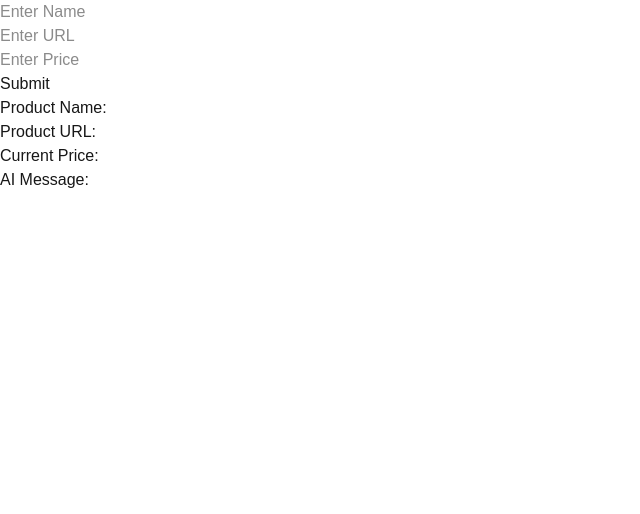
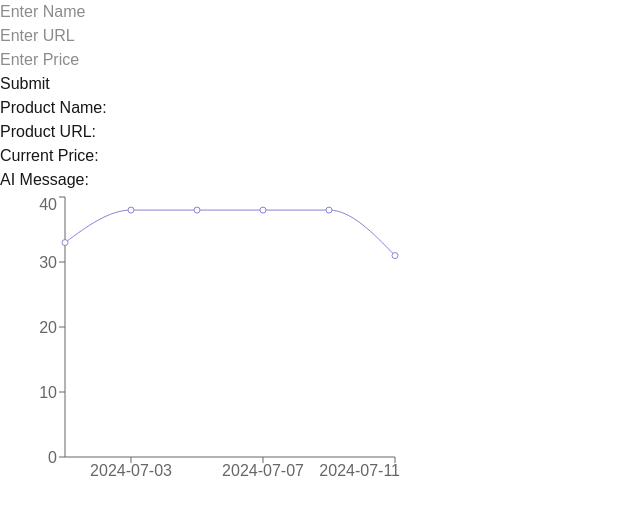
Before and after one commit to Jenushan44/DealDive, a Next.js app: page / in a window 1280 px wide. Shown: the top 514 px of the page, without its empty margins (0-640 px from the left). Built offline with nearby package versions, Linux system fonts and the light colour scheme.

Commit message:
Create basic price history chart with mock data

```diff
--- a/src/app/components/PriceHistoryChart.tsx
+++ b/src/app/components/PriceHistoryChart.tsx
@@ -8,7 +8,12 @@ type ChartDataPoint = {
 export default function PriceHistoryChart({ data }: { data: ChartDataPoint[] }) {
   return (
     <div>
-      {/*Chart*/}
+      <LineChart data={data} width={400} height={300}>
+        <XAxis dataKey="date" />
+        <YAxis />
+        <Line type="monotone" dataKey="price" stroke="#8884d8" />
+
+      </LineChart>
     </div>
   );
 }
--- a/src/app/page.tsx
+++ b/src/app/page.tsx
@@ -1,7 +1,18 @@
 "use client"; // Allows components to run in the browser
 import { useState } from 'react'
+import PriceHistoryChart from "./components/PriceHistoryChart";
+
 
 export default function Home() {
+
+  const mockData = [
+    { date: "2024-07-01", price: 32.99 },
+    { date: "2024-07-03", price: 37.99 },
+    { date: "2024-07-05", price: 37.99 },
+    { date: "2024-07-07", price: 37.99 },
+    { date: "2024-07-09", price: 37.99 },
+    { date: "2024-07-11", price: 30.99 },
+  ];
 
   const [productName, setProductName] = useState("") // Holds current text user is typing
   const [productUrl, setProductUrl] = useState("")
@@ -61,6 +72,7 @@ export default function Home() {
           </div>
         </form>
       </div>
+      <PriceHistoryChart data={mockData} />
     </div>
   );
 }
--- a/src/app/prices.tsx
+++ /dev/null
@@ -1,10 +0,0 @@
-[
-  { date: "2024-07-01", price: 32.99 },
-  { date: "2024-07-03", price: 37.99 },
-  { date: "2024-07-05", price: 37.99 },
-  { date: "2024-07-07", price: 37.99 },
-  { date: "2024-07-09", price: 37.99 },
-  { date: "2024-07-11", price: 30.99 },
-  { date: "2024-07-03", price: 37.99 },
-
-]
```
